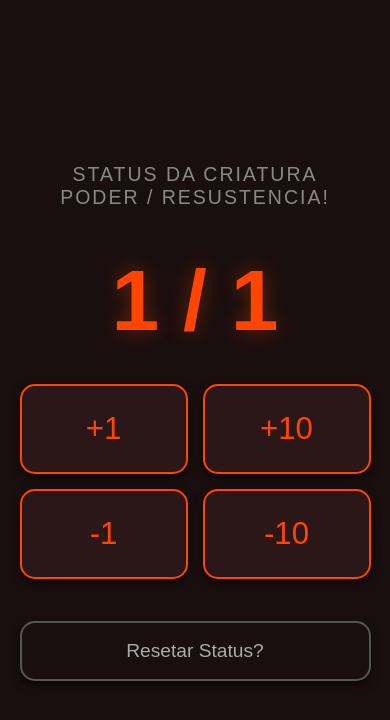
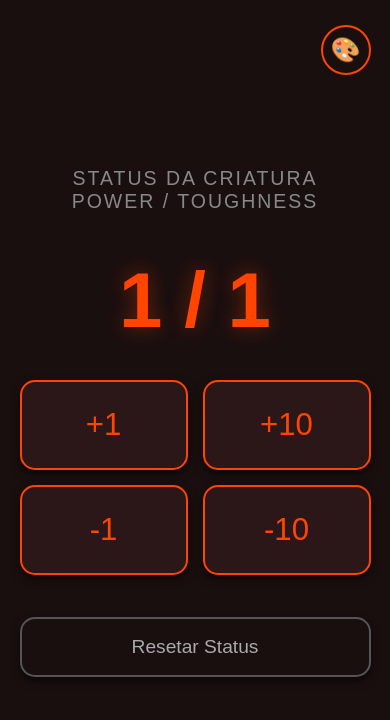
Before and after one commit to lucassneves/Supporte-para-Magic, a plain HTML site: page index.html in a window 390 px wide. Both pictures are taken after a click on the button "+1". Drawn offline with Linux system fonts and the light colour scheme.

Commit message:
Enhance index.html with theming and responsive design
Refactor HTML structure and styles for better theming and responsiveness.

```diff
--- a/index.html
+++ b/index.html
@@ -3,13 +3,21 @@
 <head>
     <meta charset="UTF-8">
     <meta name="viewport" content="width=device-width, initial-scale=1.0, maximum-scale=1.0, user-scalable=no">
-    <title>Status de Criatura - Mobile</title>
+    <meta name="theme-color" id="meta-theme-color" content="#1a0f0f">
+    <title>Status da Criatura - Mobile</title>
     <style>
+        :root {
+            --primary-color: #ff4500; /* Laranja padrão */
+            --bg-button: #2b1717;
+            --glow-color: rgba(255, 69, 0, 0.4);
+            --bg-app: #1a0f0f;
+        }
+
         body {
             margin: 0;
             padding: 0;
-            background-color: #1a0f0f;
-            color: #ff4500;
+            background-color: var(--bg-app);
+            color: var(--primary-color);
             font-family: 'Arial', sans-serif;
             display: flex;
             flex-direction: column;
@@ -19,6 +27,24 @@
             user-select: none;
             -webkit-user-select: none;
             overflow: hidden;
+            touch-action: manipulation; /* Bloqueia zoom duplo no iOS */
+        }
+
+        /* Botão de Trocar Cor no canto superior direito */
+        .theme-btn {
+            position: absolute;
+            top: 3vh;
+            right: 5vw;
+            width: 50px;
+            height: 50px;
+            border-radius: 50%;
+            font-size: 1.5rem;
+            padding: 0;
+            background-color: transparent;
+            border: 2px solid var(--primary-color);
+            color: var(--primary-color);
+            box-shadow: none;
+            z-index: 10;
         }
 
         .title {
@@ -31,11 +57,11 @@
         }
 
         .power-display {
-            font-size: 22vw;
+            font-size: clamp(4rem, 20vw, 8rem); /* Responsivo e seguro para números altos */
             font-weight: bold;
-            text-shadow: 0 0 20px rgba(255, 69, 0, 0.4);
+            text-shadow: 0 0 20px var(--glow-color);
             margin: 2vh 0 4vh 0;
-            transition: transform 0.05s ease-in-out;
+            transition: transform 0.05s ease-in-out, text-shadow 0.3s ease;
             white-space: nowrap;
         }
 
@@ -48,9 +74,9 @@
         }
 
         button {
-            background-color: #2b1717;
-            color: #ff4500;
-            border: 2px solid #ff4500;
+            background-color: var(--bg-button);
+            color: var(--primary-color);
+            border: 2px solid var(--primary-color);
             border-radius: 15px;
             font-size: 8vw;
             padding: 25px 0;
@@ -61,17 +87,18 @@
             box-shadow: 0 4px 10px rgba(0,0,0,0.6);
             touch-action: manipulation;
             -webkit-tap-highlight-color: transparent;
+            transition: background-color 0.3s ease, border-color 0.3s ease, color 0.3s ease;
         }
 
         @media (min-width: 500px) {
             .title { font-size: 1.5rem; }
-            .power-display { font-size: 8rem; }
             button { font-size: 2.5rem; padding: 20px 0; }
+            .theme-btn { right: 20px; top: 20px; }
         }
 
         button:active {
-            background-color: #ff4500;
-            color: #1a0f0f;
+            background-color: var(--primary-color);
+            color: var(--bg-app);
             transform: scale(0.95);
         }
 
@@ -99,7 +126,9 @@
 </head>
 <body>
 
-    <div class="title">Status da Criatura<br>Poder / Resustencia!</div>
+    <button class="theme-btn" onclick="changeTheme()">🎨</button>
+
+    <div class="title">Status da Criatura<br>Power / Toughness</div>
 
     <div class="power-display" id="power">0 / 0</div>
 
@@ -111,62 +140,94 @@
     </div>
 
     <div class="reset-container">
-        <button class="reset-btn" onclick="resetStats()">Resetar Status?</button>
+        <button class="reset-btn" onclick="resetStats()">Resetar Status</button>
     </div>
 
     <script>
         let stats = 0;
         const powerDisplay = document.getElementById('power');
+        let audioCtx;
+        let wakeLock = null;
 
-        // Contexto de áudio criado apenas quando o usuário clica a primeira vez
-        let audioCtx;
+        // Gerenciamento de Cores (Laranja, Verde, Azul, Branco)
+        const themes = [
+            { primary: '#ff4500', bgBtn: '#2b1717', glow: 'rgba(255, 69, 0, 0.4)' }, // Laranja
+            { primary: '#00cc44', bgBtn: '#00260d', glow: 'rgba(0, 204, 68, 0.4)' }, // Verde
+            { primary: '#0099ff', bgBtn: '#001a33', glow: 'rgba(0, 153, 255, 0.4)' }, // Azul
+            { primary: '#ffffff', bgBtn: '#222222', glow: 'rgba(255, 255, 255, 0.4)' }  // Branco
+        ];
+        let currentThemeIndex = 0;
+
+        function changeTheme() {
+            currentThemeIndex = (currentThemeIndex + 1) % themes.length;
+            const t = themes[currentThemeIndex];
+
+            document.documentElement.style.setProperty('--primary-color', t.primary);
+            document.documentElement.style.setProperty('--bg-button', t.bgBtn);
+            document.documentElement.style.setProperty('--glow-color', t.glow);
+
+            playFeedback();
+        }
+
+        // Bloqueio de tela (Wake Lock) para a tela não apagar durante o jogo
+        async function requestWakeLock() {
+            try {
+                if ('wakeLock' in navigator) {
+                    wakeLock = await navigator.wakeLock.request('screen');
+                }
+            } catch (err) {
+                console.log('Wake Lock falhou:', err);
+            }
+        }
+
+        // Solicita o Wake Lock assim que o usuário clica na tela pela primeira vez
+        document.body.addEventListener('click', requestWakeLock, { once: true });
+        document.addEventListener('visibilitychange', () => {
+            if (wakeLock !== null && document.visibilityState === 'visible') {
+                requestWakeLock();
+            }
+        });
 
         function playFeedback() {
-            // --- 1. VIBRAÇÃO ---
-            // Tenta vibrar o celular por 40 milissegundos (feedback curto e tátil)
+            // Vibração
             if (navigator.vibrate) {
                 navigator.vibrate(40);
             }
 
-            // --- 2. SOM DE CLIQUE SINTÉTICO ---
+            // Som Sintético mais alto e nítido
             try {
                 if (!audioCtx) {
                     audioCtx = new (window.AudioContext || window.webkitAudioContext)();
                 }
 
-                // Cria um oscilador para gerar o som
                 const oscillator = audioCtx.createOscillator();
                 const gainNode = audioCtx.createGain();
 
-                // Configura um som de "Tick" abafado (frequência cai rápido)
-                oscillator.type = 'sine';
+                // Usando 'triangle' ou 'square' o som fica muito mais audível em celulares
+                oscillator.type = 'triangle';
                 oscillator.frequency.setValueAtTime(300, audioCtx.currentTime);
                 oscillator.frequency.exponentialRampToValueAtTime(50, audioCtx.currentTime + 0.05);
 
-                // Configura o volume (começa em 30% e zera rápido)
-                gainNode.gain.setValueAtTime(2.0, audioCtx.currentTime);
+                // Volume aumentado para 3.0 para garantir impacto
+                gainNode.gain.setValueAtTime(3.0, audioCtx.currentTime);
                 gainNode.gain.exponentialRampToValueAtTime(0.01, audioCtx.currentTime + 0.05);
 
                 oscillator.connect(gainNode);
                 gainNode.connect(audioCtx.destination);
 
-                // Toca por 50 milissegundos
                 oscillator.start();
                 oscillator.stop(audioCtx.currentTime + 0.05);
             } catch (e) {
-                console.log("Áudio não suportado neste navegador.");
+                console.log("Áudio não suportado");
             }
         }
 
         function changeStats(amount) {
             stats += amount;
-
-            if (stats < 0) {
-                stats = 0;
-            }
+            if (stats < 0) stats = 0;
 
             updateDisplay();
-            playFeedback(); // Chama a função de som e vibração
+            playFeedback();
 
             powerDisplay.style.transform = 'scale(1.1)';
             setTimeout(() => {
@@ -178,7 +239,7 @@
             if(confirm("Deseja zerar os status?")) {
                 stats = 0;
                 updateDisplay();
-                playFeedback(); // Toca feedback no reset também
+                playFeedback();
             }
         }
 
```
